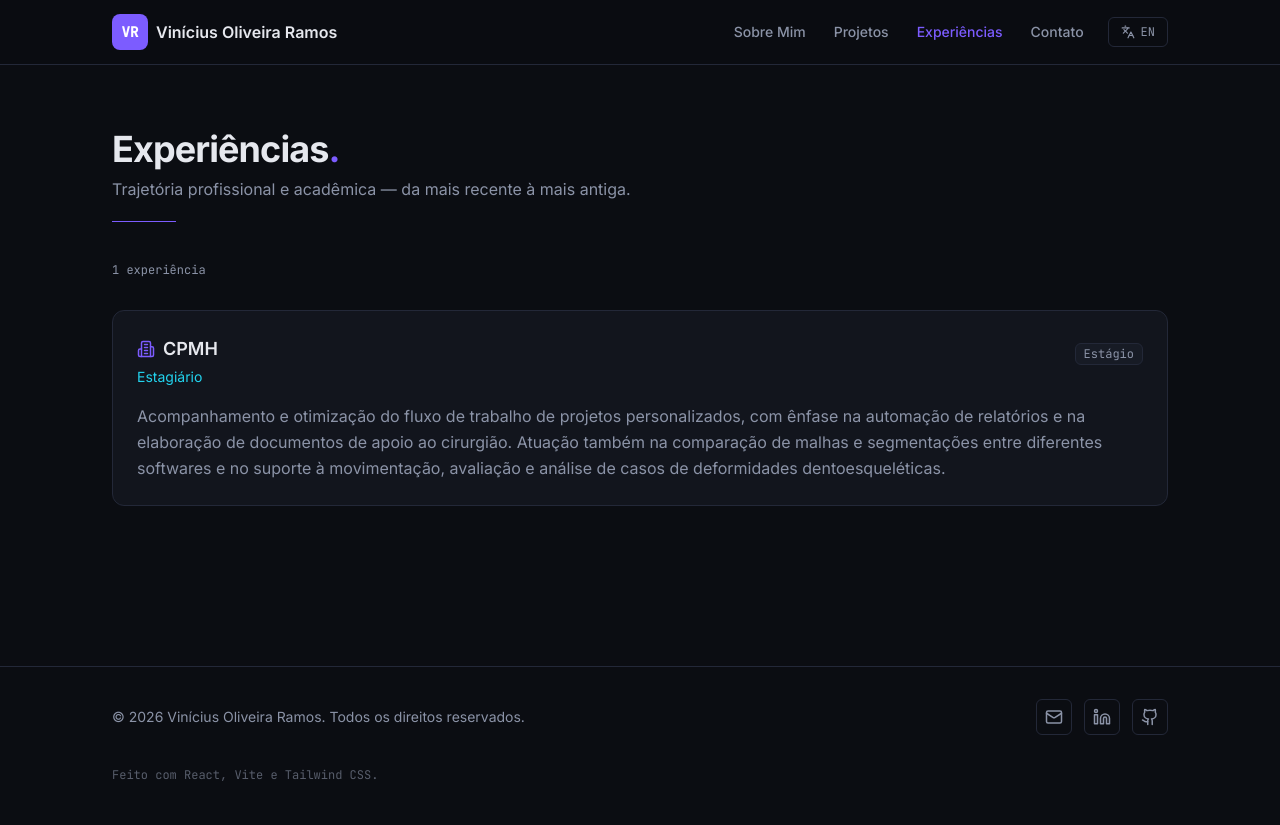
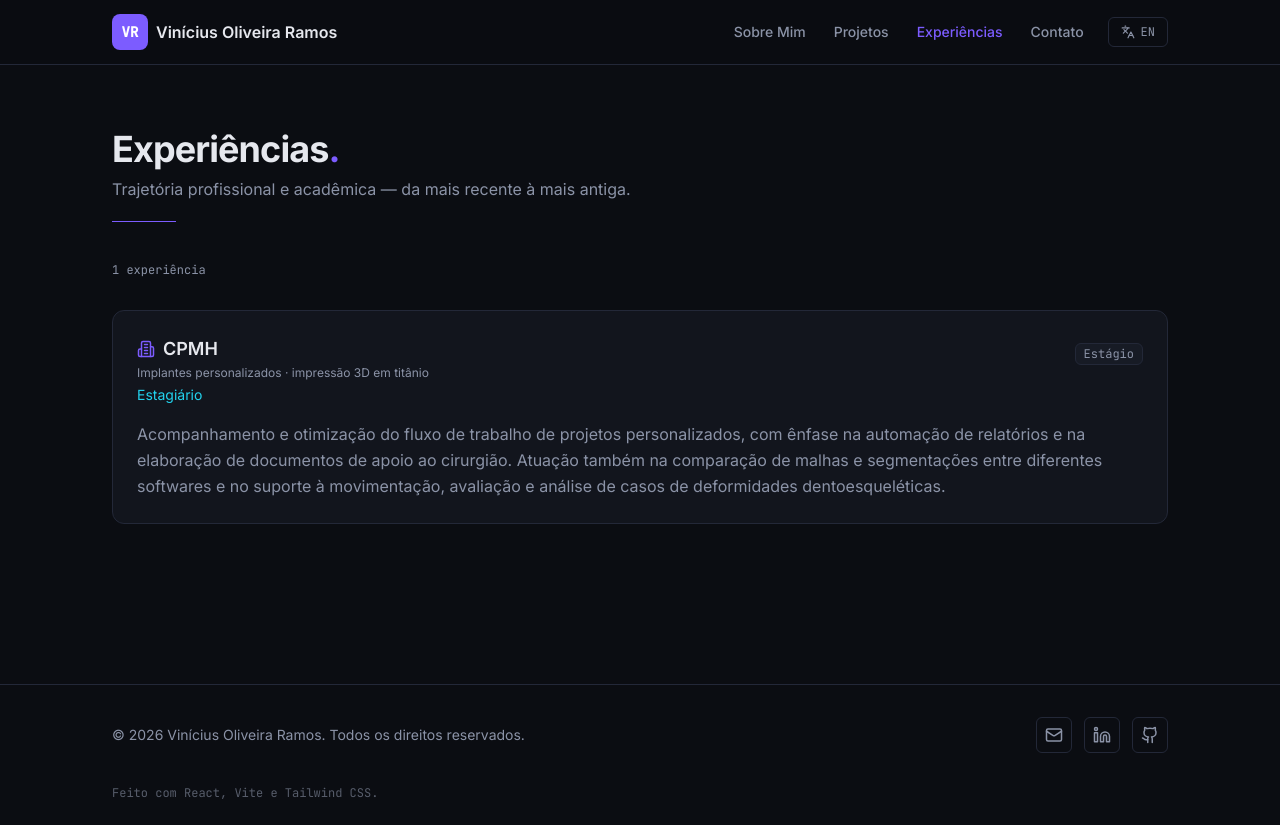
Before and after one commit to viniciusoramos/Portifolio_Pessoal, a React (Vite) app: page /experiencias in a window 1280 px wide. Built offline with nearby package versions, Linux system fonts and the light colour scheme.

Commit message:
Experiencias: ramo da instituicao abaixo do nome da empresa

```diff
--- a/src/data/experiencias.js
+++ b/src/data/experiencias.js
@@ -7,6 +7,12 @@ export const experiencias = [
   {
     id: 'cpmh',
     empresa: 'CPMH',
+    // `ramo` é opcional: descreve o que a instituição faz, exibido em linha
+    // discreta abaixo do nome. Omita o campo quando não fizer sentido.
+    ramo: {
+      pt: 'Implantes personalizados · impressão 3D em titânio',
+      en: 'Custom implants · 3D printing in titanium',
+    },
     cargo: { pt: 'Estagiário', en: 'Intern' },
     // ⚠️ PREENCHER: mês e ano de início e de fim, no formato 'AAAA-MM'.
     // Use fim: null se o estágio ainda estiver em andamento.
--- a/src/pages/Experiencias.jsx
+++ b/src/pages/Experiencias.jsx
@@ -55,6 +55,7 @@ export default function Experiencias() {
                     <Building2 size={18} className="shrink-0 text-accent" />
                     {e.empresa}
                   </h2>
+                  {e.ramo && <p className="mt-0.5 text-xs text-muted">{e.ramo[lang]}</p>}
                   <p className="mt-1 text-sm text-accent2">{e.cargo[lang]}</p>
                 </div>
                 <div className="flex shrink-0 flex-wrap items-center gap-2 sm:flex-col sm:items-end">
```
